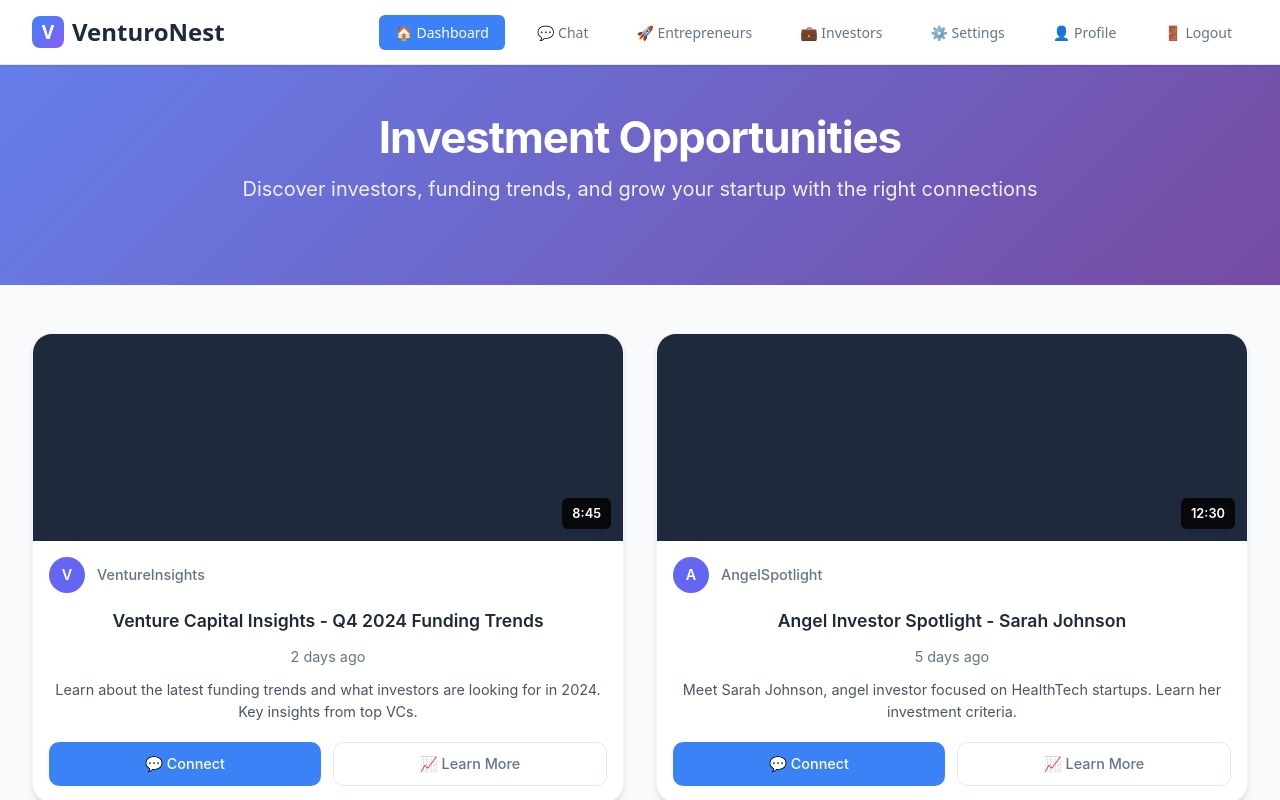
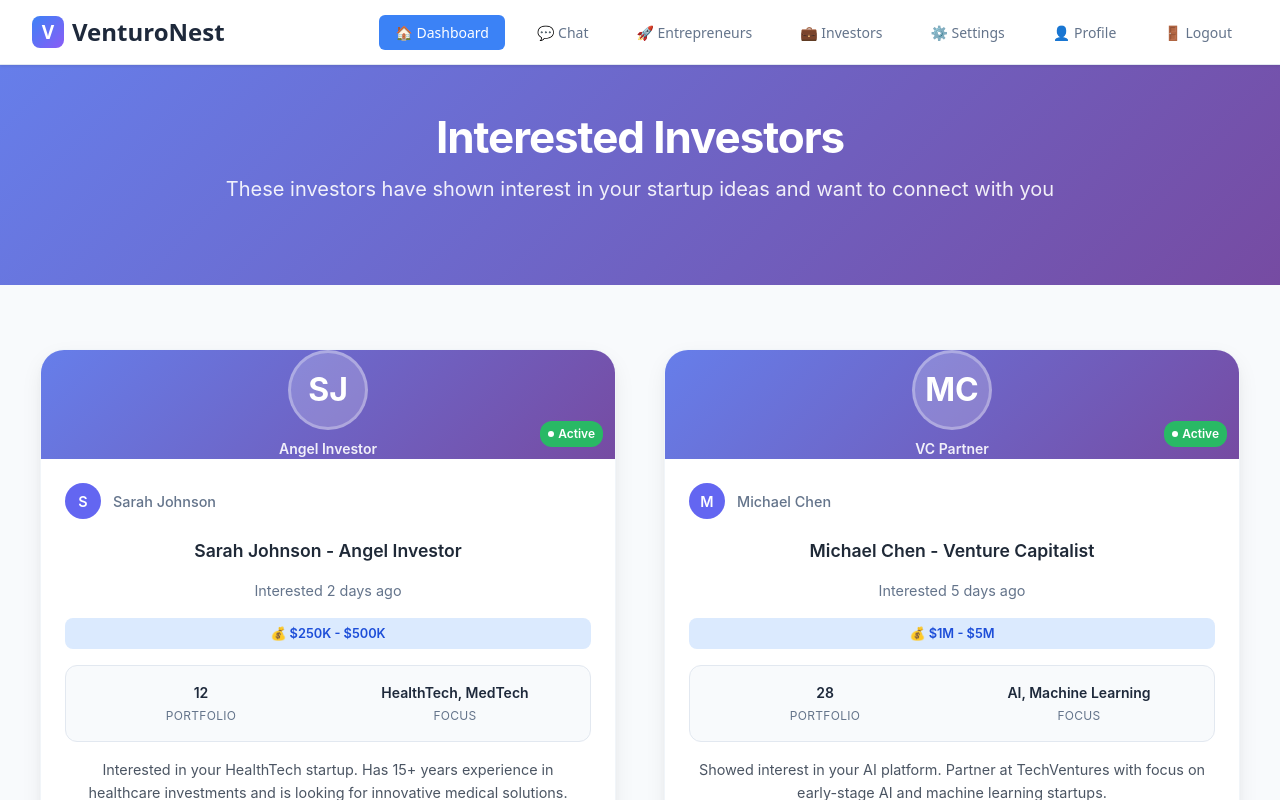
Before and after one commit to Yasaswini-Devi/VenturoNest, a React (Vite) app in the folder client/: page / in a window 1280 px wide. Both pictures are taken after typing "Sample", "Sample123" into the empty fields and a click on the button "Sign In". Shown: the top 800 px of the page. Built offline with nearby package versions, Linux system fonts and the light colour scheme.

Commit message:
New Entreprenur Page

```diff
--- a/client/src/pages/EntrepreneurDashboard.tsx
+++ b/client/src/pages/EntrepreneurDashboard.tsx
@@ -9,6 +9,10 @@ interface Video {
   duration: string;
   channel: string;
   timeAgo: string;
+  investorName: string;
+  investmentFocus: string;
+  portfolioCompanies: number;
+  averageInvestment: string;
 }
 
 interface EntrepreneurDashboardProps {
@@ -29,61 +33,85 @@ const EntrepreneurDashboard: React.FC<EntrepreneurDashboardProps> = ({ userType
     setIsModalOpen(false);
   };
 
-  // Sample data for entrepreneur dashboard - focused on investors and funding opportunities
+  // Sample data for entrepreneur dashboard - focused on interested investors
   const videos: Video[] = [
     {
       id: 1,
       url: "https://www.youtube.com/watch?v=dQw4w9WgXcQ",
-      title: "Venture Capital Insights - Q4 2024 Funding Trends",
-      description: "Learn about the latest funding trends and what investors are looking for in 2024. Key insights from top VCs.",
-      duration: "8:45",
-      channel: "VentureInsights",
-      timeAgo: "2 days ago"
+      title: "Sarah Johnson - Angel Investor",
+      description: "Interested in your HealthTech startup. Has 15+ years experience in healthcare investments and is looking for innovative medical solutions.",
+      duration: "Active",
+      channel: "Angel Investor",
+      timeAgo: "2 days ago",
+      investorName: "Sarah Johnson",
+      investmentFocus: "HealthTech, MedTech",
+      portfolioCompanies: 12,
+      averageInvestment: "$250K - $500K"
     },
     {
       id: 2,
       url: "https://www.youtube.com/watch?v=dQw4w9WgXcQ",
-      title: "Angel Investor Spotlight - Sarah Johnson",
-      description: "Meet Sarah Johnson, angel investor focused on HealthTech startups. Learn her investment criteria.",
-      duration: "12:30",
-      channel: "AngelSpotlight",
-      timeAgo: "5 days ago"
+      title: "Michael Chen - Venture Capitalist",
+      description: "Showed interest in your AI platform. Partner at TechVentures with focus on early-stage AI and machine learning startups.",
+      duration: "Active",
+      channel: "VC Partner",
+      timeAgo: "5 days ago",
+      investorName: "Michael Chen",
+      investmentFocus: "AI, Machine Learning",
+      portfolioCompanies: 28,
+      averageInvestment: "$1M - $5M"
     },
     {
       id: 3,
       url: "https://www.youtube.com/watch?v=dQw4w9WgXcQ",
-      title: "How to Perfect Your Startup Pitch Deck",
-      description: "Essential tips for creating a compelling pitch deck that catches investor attention.",
-      duration: "15:20",
-      channel: "StartupSuccess",
-      timeAgo: "1 week ago"
+      title: "Emily Rodriguez - Seed Investor",
+      description: "Interested in your FinTech solution. Specializes in early-stage financial technology companies with strong technical teams.",
+      duration: "Active",
+      channel: "Seed Fund",
+      timeAgo: "1 week ago",
+      investorName: "Emily Rodriguez",
+      investmentFocus: "FinTech, Blockchain",
+      portfolioCompanies: 18,
+      averageInvestment: "$100K - $750K"
     },
     {
       id: 4,
       url: "https://www.youtube.com/watch?v=dQw4w9WgXcQ",
-      title: "TechCorp Ventures - Investment Portfolio Update",
-      description: "Overview of TechCorp Ventures' recent investments and future focus areas in AI and ML.",
-      duration: "10:15",
-      channel: "TechCorp Ventures",
-      timeAgo: "3 days ago"
+      title: "David Kim - Strategic Investor",
+      description: "Corporate investor from TechCorp interested in strategic partnership. Looking for innovative tech solutions for enterprise clients.",
+      duration: "Active",
+      channel: "Corporate VC",
+      timeAgo: "3 days ago",
+      investorName: "David Kim",
+      investmentFocus: "Enterprise Tech, SaaS",
+      portfolioCompanies: 8,
+      averageInvestment: "$500K - $2M"
     },
     {
       id: 5,
       url: "https://www.youtube.com/watch?v=dQw4w9WgXcQ",
-      title: "Seed Funding Success Stories - FinTech Edition",
-      description: "Success stories from FinTech startups that secured seed funding in 2024.",
-      duration: "18:45",
-      channel: "FinTech Today",
-      timeAgo: "4 days ago"
+      title: "Lisa Thompson - Impact Investor",
+      description: "Interested in your sustainable energy startup. Focuses on companies with positive environmental and social impact.",
+      duration: "Active",
+      channel: "Impact Fund",
+      timeAgo: "4 days ago",
+      investorName: "Lisa Thompson",
+      investmentFocus: "CleanTech, Sustainability",
+      portfolioCompanies: 14,
+      averageInvestment: "$300K - $1M"
     },
     {
       id: 6,
       url: "https://www.youtube.com/watch?v=dQw4w9WgXcQ",
-      title: "Building Strategic Investor Relationships",
-      description: "How to build long-term relationships with investors beyond just funding.",
-      duration: "13:55",
-      channel: "Entrepreneur Hub",
-      timeAgo: "6 days ago"
+      title: "Robert Singh - Angel Investor",
+      description: "Experienced entrepreneur turned investor. Interested in your EdTech platform and offers mentorship alongside investment.",
+      duration: "Active",
+      channel: "Angel Investor",
+      timeAgo: "6 days ago",
+      investorName: "Robert Singh",
+      investmentFocus: "EdTech, Consumer Apps",
+      portfolioCompanies: 22,
+      averageInvestment: "$150K - $400K"
     }
   ];
 
@@ -116,20 +144,20 @@ const EntrepreneurDashboard: React.FC<EntrepreneurDashboardProps> = ({ userType
     },
     videoGrid: {
       display: "grid",
-      gridTemplateColumns: "repeat(auto-fill, minmax(400px, 1fr))",
-      gap: "2rem",
-      padding: "3rem 2rem",
-      maxWidth: "1400px",
+      gridTemplateColumns: "repeat(auto-fill, minmax(420px, 1fr))",
+      gap: "3rem",
+      padding: "4rem 2.5rem",
+      maxWidth: "1500px",
       margin: "0 auto"
     },
     videoCard: {
       backgroundColor: "white",
-      borderRadius: "20px",
-      boxShadow: "0 4px 6px -1px rgba(0, 0, 0, 0.1), 0 2px 4px -1px rgba(0, 0, 0, 0.06)",
+      borderRadius: "24px",
+      boxShadow: "0 8px 25px -5px rgba(0, 0, 0, 0.1), 0 4px 6px -2px rgba(0, 0, 0, 0.05)",
       overflow: "hidden",
       cursor: "pointer",
       transition: "all 0.3s ease",
-      height: "470px",
+      height: "520px",
       border: "1px solid #f1f5f9",
       display: "flex",
       flexDirection: "column" as const
@@ -141,25 +169,55 @@ const EntrepreneurDashboard: React.FC<EntrepreneurDashboardProps> = ({ userType
     videoContainer: {
       position: "relative" as const,
       width: "100%",
-      height: "220px",
-      backgroundColor: "#1e293b",
+      height: "240px",
+      background: "linear-gradient(135deg, #667eea 0%, #764ba2 100%)",
       display: "flex",
       alignItems: "center",
       justifyContent: "center",
+      flexDirection: "column" as const
+    },
+    investorAvatar: {
+      width: "80px",
+      height: "80px",
+      borderRadius: "50%",
+      backgroundColor: "rgba(255, 255, 255, 0.2)",
+      display: "flex",
+      alignItems: "center",
+      justifyContent: "center",
+      fontSize: "2rem",
+      fontWeight: "700",
+      color: "#ffffff",
+      marginBottom: "0.5rem",
+      border: "3px solid rgba(255, 255, 255, 0.3)"
+    },
+    investorType: {
+      color: "rgba(255, 255, 255, 0.9)",
+      fontSize: "0.875rem",
+      fontWeight: "600",
+      textAlign: "center" as const
     },
     duration: {
       position: "absolute" as const,
       bottom: "12px",
       right: "12px",
-      backgroundColor: "rgba(0, 0, 0, 0.8)",
+      backgroundColor: "rgba(34, 197, 94, 0.9)",
       color: "white",
-      padding: "6px 10px",
-      borderRadius: "6px",
-      fontSize: "0.8rem",
+      padding: "4px 8px",
+      borderRadius: "12px",
+      fontSize: "0.75rem",
       fontWeight: "600",
+      display: "flex",
+      alignItems: "center",
+      gap: "4px"
+    },
+    activeIndicator: {
+      width: "6px",
+      height: "6px",
+      borderRadius: "50%",
+      backgroundColor: "#ffffff"
     },
     cardContent: {
-      padding: "1rem",
+      padding: "1.5rem",
       flex: 1,
       display: "flex",
       flexDirection: "column" as const
@@ -167,7 +225,7 @@ const EntrepreneurDashboard: React.FC<EntrepreneurDashboardProps> = ({ userType
     channelRow: {
       display: "flex",
       alignItems: "center",
-      marginBottom: "1rem",
+      marginBottom: "1.25rem",
     },
     channelAvatar: {
       width: "36px",
@@ -191,7 +249,7 @@ const EntrepreneurDashboard: React.FC<EntrepreneurDashboardProps> = ({ userType
       fontSize: "1.1rem",
       fontWeight: "600",
       color: "#1f2937",
-      marginBottom: "0.75rem",
+      marginBottom: "1rem",
       lineHeight: "1.4",
       display: "-webkit-box",
       WebkitLineClamp: 2,
@@ -201,18 +259,54 @@ const EntrepreneurDashboard: React.FC<EntrepreneurDashboardProps> = ({ userType
     videoMeta: {
       fontSize: "0.9rem",
       color: "#64748b",
-      marginBottom: "0.75rem",
+      marginBottom: "1rem",
       fontWeight: "400"
+    },
+    investorInfo: {
+      display: "flex",
+      justifyContent: "space-between",
+      gap: "1rem",
+      marginBottom: "1rem",
+      padding: "1rem",
+      backgroundColor: "#f8fafc",
+      borderRadius: "12px",
+      border: "1px solid #e2e8f0"
+    },
+    investorInfoItem: {
+      textAlign: "center" as const,
+      flex: 1
+    },
+    investorInfoValue: {
+      fontSize: "0.875rem",
+      fontWeight: "600",
+      color: "#1e293b",
+      marginBottom: "0.25rem"
+    },
+    investorInfoLabel: {
+      fontSize: "0.75rem",
+      color: "#64748b",
+      textTransform: "uppercase" as const,
+      letterSpacing: "0.025em"
+    },
+    investmentRange: {
+      display: "inline-block",
+      padding: "0.375rem 0.75rem",
+      backgroundColor: "#dbeafe",
+      color: "#1d4ed8",
+      borderRadius: "8px",
+      fontSize: "0.8rem",
+      fontWeight: "600",
+      marginBottom: "1rem"
     },
     videoDescription: {
       fontSize: "0.9rem",
       color: "#4b5563",
-      lineHeight: "1.5",
+      lineHeight: "1.6",
       display: "-webkit-box",
       WebkitLineClamp: 2,
       WebkitBoxOrient: "vertical" as any,
       overflow: "hidden",
-      marginBottom: "1.25rem",
+      marginBottom: "1.5rem",
       flex: 1
     },
     actionButtons: {
@@ -223,12 +317,12 @@ const EntrepreneurDashboard: React.FC<EntrepreneurDashboardProps> = ({ userType
     primaryButton: {
       flex: 1,
       padding: "0.75rem 1rem",
-      backgroundColor: "#3b82f6",
+      backgroundColor: "#10b981",
       color: "white",
       border: "none",
       borderRadius: "10px",
       fontSize: "0.9rem",
-      fontWeight: "500",
+      fontWeight: "600",
       cursor: "pointer",
       transition: "all 0.2s ease",
       display: "flex",
@@ -239,12 +333,12 @@ const EntrepreneurDashboard: React.FC<EntrepreneurDashboardProps> = ({ userType
     secondaryButton: {
       flex: 1,
       padding: "0.75rem 1rem",
-      backgroundColor: "transparent",
-      color: "#64748b",
-      border: "1.5px solid #e2e8f0",
+      backgroundColor: "#3b82f6",
+      color: "white",
+      border: "none",
       borderRadius: "10px",
       fontSize: "0.9rem",
-      fontWeight: "500",
+      fontWeight: "600",
       cursor: "pointer",
       transition: "all 0.2s ease",
       display: "flex",
@@ -257,9 +351,9 @@ const EntrepreneurDashboard: React.FC<EntrepreneurDashboardProps> = ({ userType
   return (
     <div style={styles.container}>
       <div style={styles.header}>
-        <h1 style={styles.title}>Investment Opportunities</h1>
+        <h1 style={styles.title}>Interested Investors</h1>
         <p style={styles.subtitle}>
-          Discover investors, funding trends, and grow your startup with the right connections
+          These investors have shown interest in your startup ideas and want to connect with you
         </p>
       </div>
 
@@ -278,24 +372,60 @@ const EntrepreneurDashboard: React.FC<EntrepreneurDashboardProps> = ({ userType
             }}
           >
             <div style={styles.videoContainer}>
-              <div style={styles.duration}>{video.duration}</div>
+              <div style={styles.investorAvatar}>
+                {video.investorName.split(' ').map(name => name.charAt(0)).join('')}
+              </div>
+              <div style={styles.investorType}>{video.channel}</div>
+              <div style={styles.duration}>
+                <div style={styles.activeIndicator}></div>
+                {video.duration}
+              </div>
             </div>
 
             <div style={styles.cardContent}>
               <div style={styles.channelRow}>
                 <div style={styles.channelAvatar}>
-                  {video.channel.charAt(0)}
+                  {video.investorName.charAt(0)}
                 </div>
-                <span style={styles.channelName}>{video.channel}</span>
+                <span style={styles.channelName}>{video.investorName}</span>
               </div>
 
               <h3 style={styles.videoTitle}>{video.title}</h3>
-              <p style={styles.videoMeta}>{video.timeAgo}</p>
+              <p style={styles.videoMeta}>Interested {video.timeAgo}</p>
+
+              <div style={styles.investmentRange}>
+                💰 {video.averageInvestment}
+              </div>
+
+              <div style={styles.investorInfo}>
+                <div style={styles.investorInfoItem}>
+                  <div style={styles.investorInfoValue}>{video.portfolioCompanies}</div>
+                  <div style={styles.investorInfoLabel}>Portfolio</div>
+                </div>
+                <div style={styles.investorInfoItem}>
+                  <div style={styles.investorInfoValue}>{video.investmentFocus}</div>
+                  <div style={styles.investorInfoLabel}>Focus</div>
+                </div>
+              </div>
+
               <p style={styles.videoDescription}>{video.description}</p>
 
               <div style={styles.actionButtons}>
                 <button
                   style={styles.primaryButton}
+                  onMouseEnter={(e) => {
+                    e.currentTarget.style.backgroundColor = "#059669";
+                    e.currentTarget.style.transform = "translateY(-1px)";
+                  }}
+                  onMouseLeave={(e) => {
+                    e.currentTarget.style.backgroundColor = "#10b981";
+                    e.currentTarget.style.transform = "translateY(0)";
+                  }}
+                >
+                  💬 Message
+                </button>
+                <button
+                  style={styles.secondaryButton}
                   onMouseEnter={(e) => {
                     e.currentTarget.style.backgroundColor = "#2563eb";
                     e.currentTarget.style.transform = "translateY(-1px)";
@@ -305,22 +435,7 @@ const EntrepreneurDashboard: React.FC<EntrepreneurDashboardProps> = ({ userType
                     e.currentTarget.style.transform = "translateY(0)";
                   }}
                 >
-                  💬 Connect
-                </button>
-                <button
-                  style={styles.secondaryButton}
-                  onMouseEnter={(e) => {
-                    e.currentTarget.style.backgroundColor = "#f8fafc";
-                    e.currentTarget.style.borderColor = "#cbd5e1";
-                    e.currentTarget.style.color = "#475569";
-                  }}
-                  onMouseLeave={(e) => {
-                    e.currentTarget.style.backgroundColor = "transparent";
-                    e.currentTarget.style.borderColor = "#e2e8f0";
-                    e.currentTarget.style.color = "#64748b";
-                  }}
-                >
-                  📈 Learn More
+                  � View Profile
                 </button>
               </div>
             </div>
```
